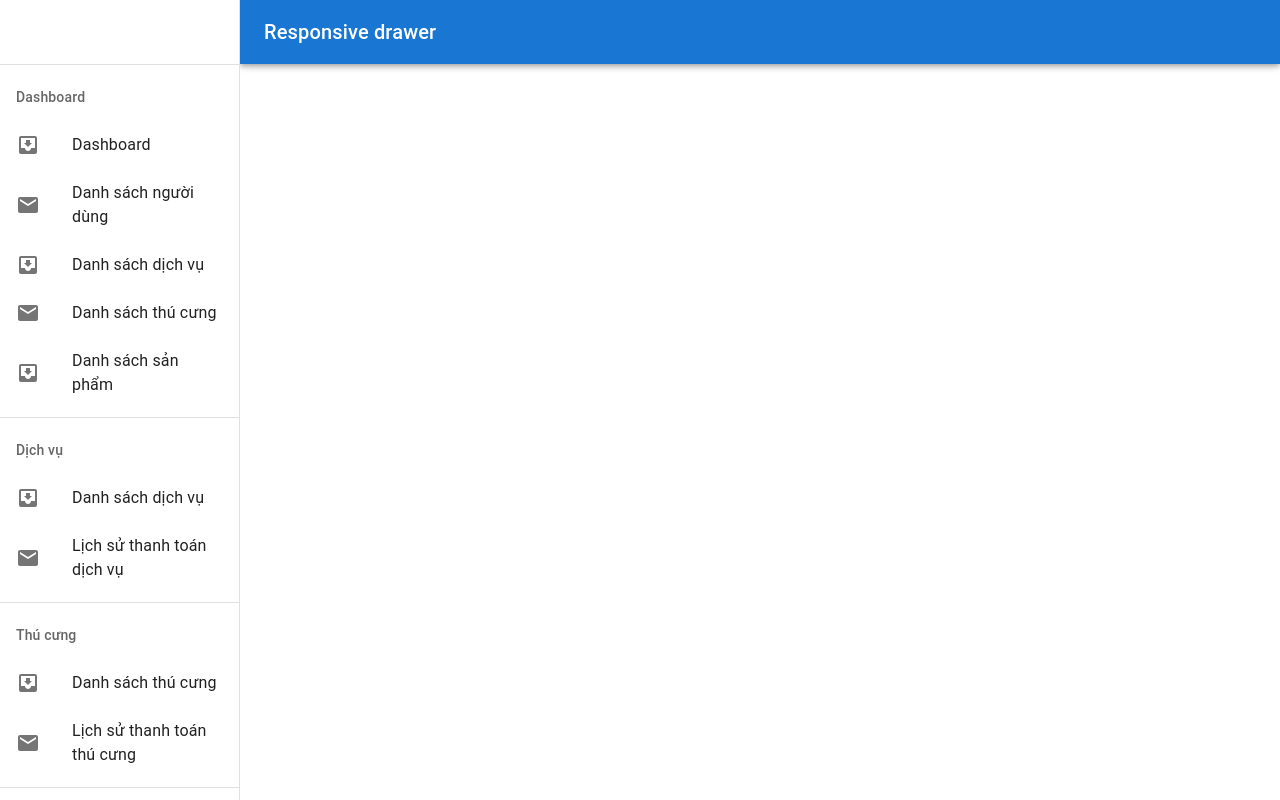
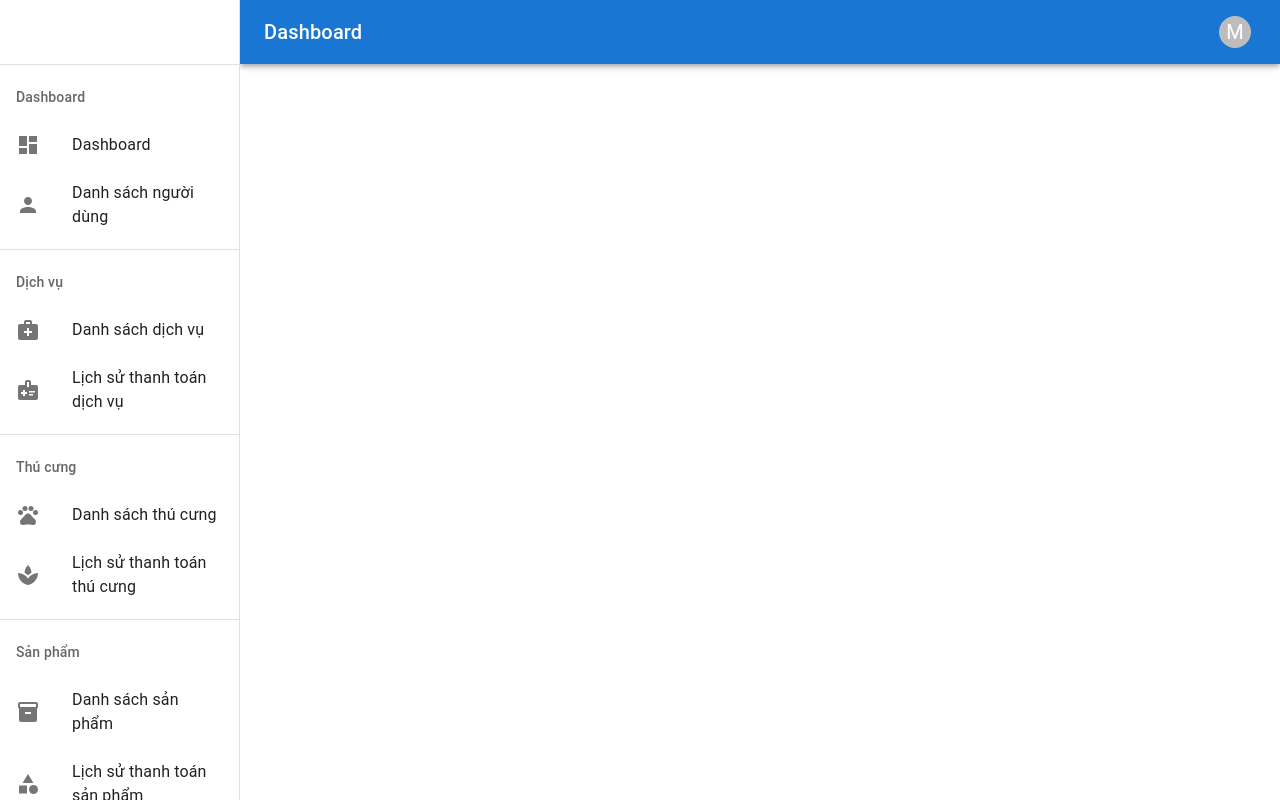
Before and after one commit to NakiAyame/An, a React (Create React App) app: page / in a window 1280 px wide. Built offline with nearby package versions, Linux system fonts and the light colour scheme.

Commit message:
update design

```diff
--- /dev/null
+++ b/src/components/AccountMeun/AccountMeun.jsx
@@ -0,0 +1,96 @@
+import * as React from "react";
+import Box from "@mui/material/Box";
+import Avatar from "@mui/material/Avatar";
+import Menu from "@mui/material/Menu";
+import MenuItem from "@mui/material/MenuItem";
+import ListItemIcon from "@mui/material/ListItemIcon";
+import Divider from "@mui/material/Divider";
+import IconButton from "@mui/material/IconButton";
+import Typography from "@mui/material/Typography";
+import Tooltip from "@mui/material/Tooltip";
+import PersonAdd from "@mui/icons-material/PersonAdd";
+import Settings from "@mui/icons-material/Settings";
+import Logout from "@mui/icons-material/Logout";
+
+export default function AccountMenu() {
+  const [anchorEl, setAnchorEl] = React.useState(null);
+  const open = Boolean(anchorEl);
+  const handleClick = (event) => {
+    setAnchorEl(event.currentTarget);
+  };
+  const handleClose = () => {
+    setAnchorEl(null);
+  };
+  return (
+    <React.Fragment>
+      <Box sx={{ display: "flex", alignItems: "center", textAlign: "center" }}>
+        <Tooltip title="Account settings">
+          <IconButton
+            onClick={handleClick}
+            size="small"
+            sx={{ ml: 2 }}
+            aria-controls={open ? "account-menu" : undefined}
+            aria-haspopup="true"
+            aria-expanded={open ? "true" : undefined}
+          >
+            <Avatar sx={{ width: 32, height: 32 }}>M</Avatar>
+          </IconButton>
+        </Tooltip>
+      </Box>
+      <Menu
+        anchorEl={anchorEl}
+        id="account-menu"
+        open={open}
+        onClose={handleClose}
+        onClick={handleClose}
+        PaperProps={{
+          elevation: 0,
+          sx: {
+            overflow: "visible",
+            filter: "drop-shadow(0px 2px 8px rgba(0,0,0,0.32))",
+            mt: 1.5,
+            "& .MuiAvatar-root": {
+              width: 32,
+              height: 32,
+              ml: -0.5,
+              mr: 1,
+            },
+            "&:before": {
+              content: '""',
+              display: "block",
+              position: "absolute",
+              top: 0,
+              right: 14,
+              width: 10,
+              height: 10,
+              bgcolor: "background.paper",
+              transform: "translateY(-50%) rotate(45deg)",
+              zIndex: 0,
+            },
+          },
+        }}
+        transformOrigin={{ horizontal: "right", vertical: "top" }}
+        anchorOrigin={{ horizontal: "right", vertical: "bottom" }}
+      >
+        <MenuItem onClick={handleClose}>
+          <ListItemIcon>
+            <PersonAdd fontSize="small" />
+          </ListItemIcon>
+          Add another account
+        </MenuItem>
+        <MenuItem onClick={handleClose}>
+          <ListItemIcon>
+            <Settings fontSize="small" />
+          </ListItemIcon>
+          Settings
+        </MenuItem>
+        <MenuItem onClick={handleClose}>
+          <ListItemIcon>
+            <Logout fontSize="small" />
+          </ListItemIcon>
+          Logout
+        </MenuItem>
+      </Menu>
+    </React.Fragment>
+  );
+}
--- a/src/layouts/dashboard/Dashboard.jsx
+++ b/src/layouts/dashboard/Dashboard.jsx
@@ -17,7 +17,7 @@ import MenuIcon from "@mui/icons-material/Menu";
 import Toolbar from "@mui/material/Toolbar";
 import Typography from "@mui/material/Typography";
 
-import BasicTable from "./user/UserTable"
+import BasicTable from "./user/UserTable";
 
 //React
 import { useState } from "react";
@@ -28,6 +28,7 @@ import { toast } from "react-toastify";
 import { useEffect } from "react";
 import { Link } from "@mui/material";
 import DrawerDashborad from "./DrawerDashborad";
+import AccountMenu from "../../components/AccountMeun/AccountMeun";
 
 const drawerWidth = 240;
 
@@ -52,7 +53,7 @@ function ResponsiveDrawer(props) {
           ml: { sm: `${drawerWidth}px` },
         }}
       >
-        <Toolbar>
+        <Toolbar sx={{ justifyContent: "space-between" }}>
           <IconButton
             color="inherit"
             aria-label="open drawer"
@@ -63,8 +64,9 @@ function ResponsiveDrawer(props) {
             <MenuIcon />
           </IconButton>
           <Typography variant="h6" noWrap component="div">
-            Responsive drawer
+            Dashboard
           </Typography>
+          <AccountMenu />
         </Toolbar>
       </AppBar>
       <Box
--- a/src/layouts/dashboard/DrawerDashborad.jsx
+++ b/src/layouts/dashboard/DrawerDashborad.jsx
@@ -14,15 +14,21 @@ import { useNavigate } from "react-router-dom";
 
 import { Link } from "@mui/material";
 import { toast } from "react-toastify";
+// icon
+import DashboardIcon from "@mui/icons-material/Dashboard";
+import PersonIcon from "@mui/icons-material/Person";
+import MedicalServicesIcon from "@mui/icons-material/MedicalServices";
+import MedicalInformationIcon from "@mui/icons-material/MedicalInformation";
+import PetsIcon from "@mui/icons-material/Pets";
+import SpaIcon from "@mui/icons-material/Spa";
+import InventoryIcon from "@mui/icons-material/Inventory";
+import CategoryIcon from "@mui/icons-material/Category";
 
 const DrawerDashborad = () => {
   const navigate = useNavigate();
   const links = [
     { text: "Dashboard", path: "/" },
     { text: "Danh sách người dùng", path: "/user-list" },
-    { text: "Danh sách dịch vụ", path: "/service-list" },
-    { text: "Danh sách thú cưng", path: "/pet-list" },
-    { text: "Danh sách sản phẩm", path: "/product-list" },
   ];
 
   const links2 = [
@@ -33,6 +39,11 @@ const DrawerDashborad = () => {
   const links3 = [
     { text: "Danh sách thú cưng", path: "/pet-list" },
     { text: "Lịch sử thanh toán thú cưng", path: "/history-pet-list" },
+  ];
+
+  const links4 = [
+    { text: "Danh sách sản phẩm", path: "/product-list" },
+    { text: "Lịch sử thanh toán sản phẩm", path: "/history-product-list" },
   ];
 
   const handleLogout = async () => {
@@ -63,7 +74,7 @@ const DrawerDashborad = () => {
           <ListItem key={link.text} disablePadding>
             <ListItemButton component={Link} to={link.path}>
               <ListItemIcon>
-                {index % 2 === 0 ? <InboxIcon /> : <MailIcon />}
+                {index % 2 === 0 ? <DashboardIcon /> : <PersonIcon />}
               </ListItemIcon>
               <ListItemText primary={link.text} />
             </ListItemButton>
@@ -78,9 +89,13 @@ const DrawerDashborad = () => {
         </ListSubheader>
         {links2.map((link, index) => (
           <ListItem key={link.text} disablePadding>
-            <ListItemButton>
+            <ListItemButton component={Link} to={link.path}>
               <ListItemIcon>
-                {index % 2 === 0 ? <InboxIcon /> : <MailIcon />}
+                {index % 2 === 0 ? (
+                  <MedicalServicesIcon />
+                ) : (
+                  <MedicalInformationIcon />
+                )}
               </ListItemIcon>
               <ListItemText primary={link.text} />
             </ListItemButton>
@@ -95,9 +110,26 @@ const DrawerDashborad = () => {
         </ListSubheader>
         {links3.map((link, index) => (
           <ListItem key={link.text} disablePadding>
-            <ListItemButton>
+            <ListItemButton component={Link} to={link.path}>
               <ListItemIcon>
-                {index % 2 === 0 ? <InboxIcon /> : <MailIcon />}
+                {index % 2 === 0 ? <PetsIcon /> : <SpaIcon />}
+              </ListItemIcon>
+              <ListItemText primary={link.text} />
+            </ListItemButton>
+          </ListItem>
+        ))}
+      </List>
+      <Divider />
+
+      <List>
+        <ListSubheader component="div" id="nested-list-subheader">
+          Sản phẩm
+        </ListSubheader>
+        {links4.map((link, index) => (
+          <ListItem key={link.text} disablePadding>
+            <ListItemButton component={Link} to={link.path}>
+              <ListItemIcon>
+                {index % 2 === 0 ? <InventoryIcon /> : <CategoryIcon />}
               </ListItemIcon>
               <ListItemText primary={link.text} />
             </ListItemButton>
--- a/src/layouts/dashboard/pet/PetTables.jsx
+++ b/src/layouts/dashboard/pet/PetTables.jsx
@@ -24,7 +24,9 @@ import {
   RadioGroup,
   FormControlLabel,
   Radio,
+  Pagination,
 } from "@mui/material";
+import Stack from "@mui/material/Stack";
 import Chip from "@mui/material/Chip";
 
 import CloseIcon from "@mui/icons-material/Close";
@@ -108,6 +110,13 @@ export default function PetTable() {
       console.log(err);
     }
   };
+
+  // --------------------- Click paging -----------------------------
+  const handlePageClick = (event, value) => {
+    setCurrentPage(value);
+    // loadAllService(+event.selected + 1);
+  };
+
   // ----------------------------------------------------------------
 
   return (
@@ -181,6 +190,15 @@ export default function PetTable() {
           </TableBody>
         </Table>
       </TableContainer>
+      {/* Paging */}
+      <Stack spacing={2}>
+        <Pagination
+          count={totalPages}
+          onChange={handlePageClick}
+          page={currentPage}
+          color="primary"
+        />
+      </Stack>
     </>
   );
 }
--- a/src/layouts/dashboard/product/ProductTables.jsx
+++ b/src/layouts/dashboard/product/ProductTables.jsx
@@ -24,7 +24,9 @@ import {
   RadioGroup,
   FormControlLabel,
   Radio,
+  Pagination,
 } from "@mui/material";
+import Stack from "@mui/material/Stack";
 import Chip from "@mui/material/Chip";
 
 import CloseIcon from "@mui/icons-material/Close";
@@ -115,6 +117,12 @@ export default function ProductTable() {
       console.log(err);
     }
   };
+
+  // --------------------- Click paging -----------------------------
+  const handlePageClick = (event, value) => {
+    setCurrentPage(value);
+    // loadAllService(+event.selected + 1);
+  };
   // ----------------------------------------------------------------
 
   return (
@@ -132,11 +140,11 @@ export default function ProductTable() {
           <TableHead>
             <TableRow>
               <TableCell children>ID</TableCell>
-              <TableCell align="right">Tên sản phẩm</TableCell>
-              <TableCell align="right">Số lượng</TableCell>
-              <TableCell align="right">Giá tiền</TableCell>
-              <TableCell align="right">Trạng thái</TableCell>
-              <TableCell align="right">Chức năng</TableCell>
+              <TableCell align="center">Tên sản phẩm</TableCell>
+              <TableCell align="center">Số lượng</TableCell>
+              <TableCell align="center">Giá tiền</TableCell>
+              <TableCell align="center">Trạng thái</TableCell>
+              <TableCell align="center">Chức năng</TableCell>
             </TableRow>
           </TableHead>
           <TableBody>
@@ -151,12 +159,12 @@ export default function ProductTable() {
                     <TableCell component="th" scope="row">
                       {index}
                     </TableCell>
-                    <TableCell align="right">{value.productName}</TableCell>
-                    <TableCell align="right">{value.quantity}</TableCell>
-                    <TableCell align="right">
+                    <TableCell align="left">{value.productName}</TableCell>
+                    <TableCell align="left">{value.quantity}</TableCell>
+                    <TableCell align="left">
                       {numberToVND(value.price)}
                     </TableCell>
-                    <TableCell align="right">
+                    <TableCell align="left">
                       {/* <Chip
                         size="small"
                         variant="outlined"
@@ -164,7 +172,7 @@ export default function ProductTable() {
                         color={statusColor}
                       /> */}
                     </TableCell>
-                    <TableCell align="right">
+                    <TableCell align="left">
                       <ButtonCustomize
                         onClick={(e) => handleUpdate(value._id)}
                         variant="contained"
@@ -188,6 +196,15 @@ export default function ProductTable() {
           </TableBody>
         </Table>
       </TableContainer>
+      {/* Paging */}
+      <Stack spacing={2}>
+        <Pagination
+          count={totalPages}
+          onChange={handlePageClick}
+          page={currentPage}
+          color="primary"
+        />
+      </Stack>
     </>
   );
 }
```
